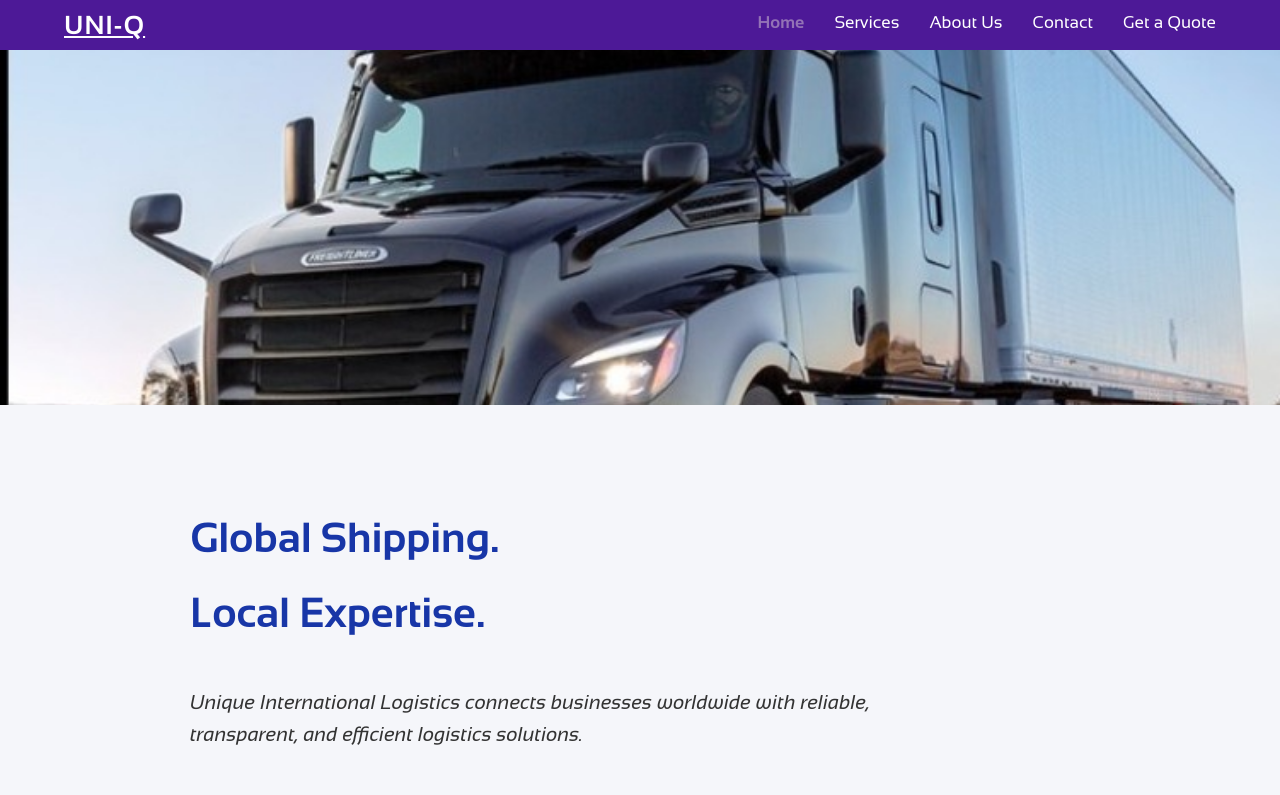
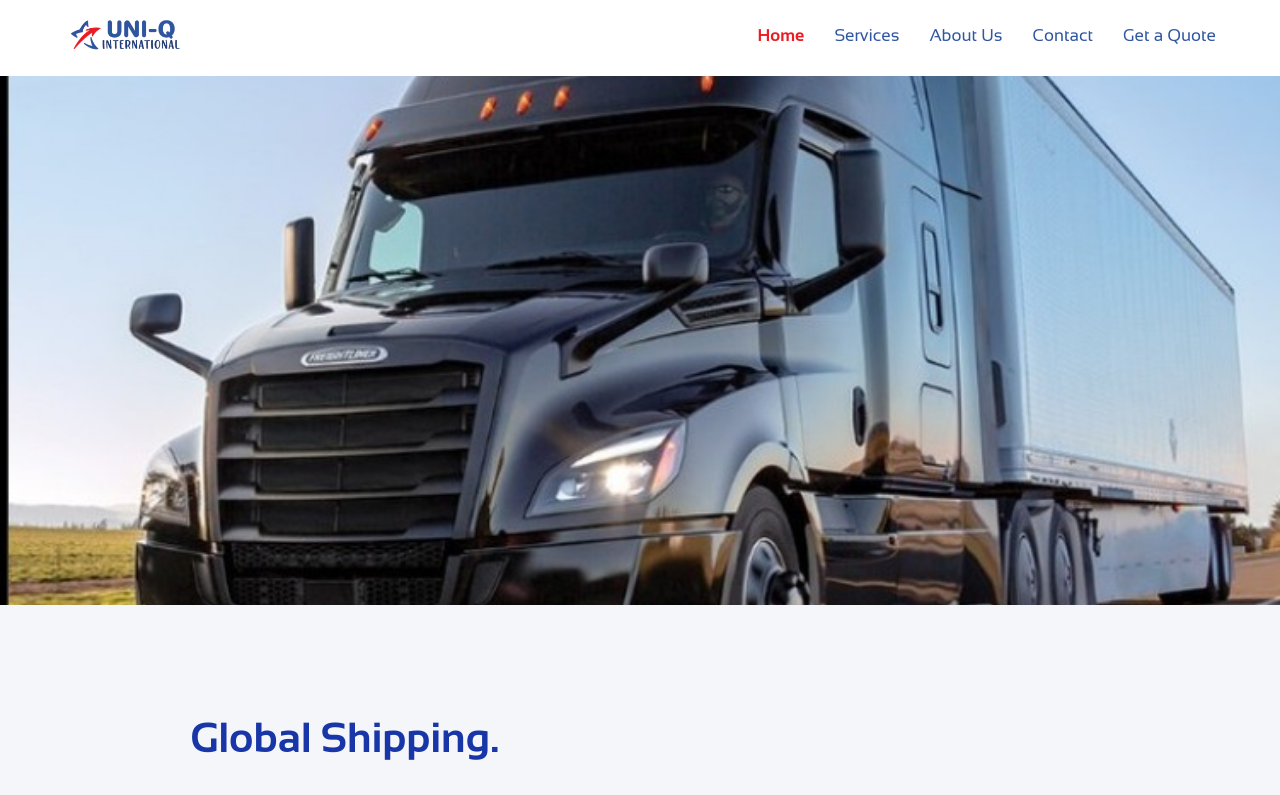
Before and after one commit to MedlynJacob/LogisticsWebsite, a React (Vite) app: page / in a window 1280 px wide. Shown: the top 795 px of the page. Built offline with nearby package versions, Linux system fonts and the light colour scheme.

Commit message:
Updated logo and banner size

```diff
--- a/src/components/Navbar.jsx
+++ b/src/components/Navbar.jsx
@@ -1,6 +1,7 @@
 import { useState } from "react";
 import { Link, useLocation } from "react-router-dom";
 import "../styles/Navbar.css";
+import logo from "../assets/Logo_uniq.png";
 
 export default function Navbar() {
   const location = useLocation();
@@ -15,7 +16,9 @@ export default function Navbar() {
   return (
     <nav className="navbar">
       <div className="nav-container">
-        <Link to="/" className="nav-logo">UNI-Q</Link>
+        <Link to="/" className="nav-logo">
+          <img src={logo} alt="UNI-Q Logo" className="logo-img" />
+        </Link>
 
         <div className={`nav-links ${open ? "open" : ""}`}>
           <Link to="/" className={linkClass("/")}>Home</Link>
--- a/src/styles/About.css
+++ b/src/styles/About.css
@@ -8,11 +8,12 @@
 /* Banner */
 .about-hero {
   background: url('/LogisticsWebsite/images/sea_f1.jpeg') center/cover no-repeat;
-  height: 260px;
+  height: 400px;
   display: flex;
   align-items: center;
   justify-content: center;
   text-align: center;
+  margin-top: 45px;
 }
 
 .about-hero h1 {
--- a/src/styles/AirFreight.css
+++ b/src/styles/AirFreight.css
@@ -13,6 +13,7 @@
   display: flex;
   align-items: center;
   justify-content: center;
+  margin-top: 45px;
 }
 
 .airfreight-page .banner-background {
--- a/src/styles/Contact.css
+++ b/src/styles/Contact.css
@@ -10,6 +10,8 @@
   padding: 140px 0;
   text-align: center;
   color: white;
+  margin-top: 45px;
+  height: 200px;
 }
 
 .contact-banner h1 {
--- a/src/styles/Hero.css
+++ b/src/styles/Hero.css
@@ -31,8 +31,8 @@
 
 .hero-wrapper {
   width: 100%;
-  height: 45vh;
-  min-height: 320px;
+  height: 70vh;
+  min-height: 400px;
   position: relative;
   overflow: hidden;
   margin-top: 45px;
--- a/src/styles/Navbar.css
+++ b/src/styles/Navbar.css
@@ -5,11 +5,16 @@
   position: fixed;
   top: 0;
   z-index: 1000;
-  background: #4D1997;
+  background: white;
   backdrop-filter: blur(10px);
   padding: 10px 0;
   font-family: 'Sansation', sans-serif;
 }
+.logo-img {
+  height: 50px;
+  width: auto;
+  cursor: pointer;
+  }
 
 .nav-container {
   width: 90%;
@@ -33,7 +38,7 @@
 }
 
 .nav-links a {
-  color: white;
+  color: #2F56A1;
   text-decoration: none;
   font-size: 17px;
   position: relative;
@@ -58,7 +63,7 @@
 
 /* Active link */
 .nav-links a.active-link {
-  color: #9372b6;
+  color: #EB1C24;
   font-weight: 600;
   text-underline-offset: 6px;
 }
--- a/src/styles/Quote.css
+++ b/src/styles/Quote.css
@@ -8,6 +8,8 @@
   padding: 140px 0;
   text-align: center;
   color: white;
+  height: 100px;
+  margin-top: 45px;
 }
 
 .quote-banner h1 {
```
Also changed, not shown: src/assets/Logo_uniq.png (added).
